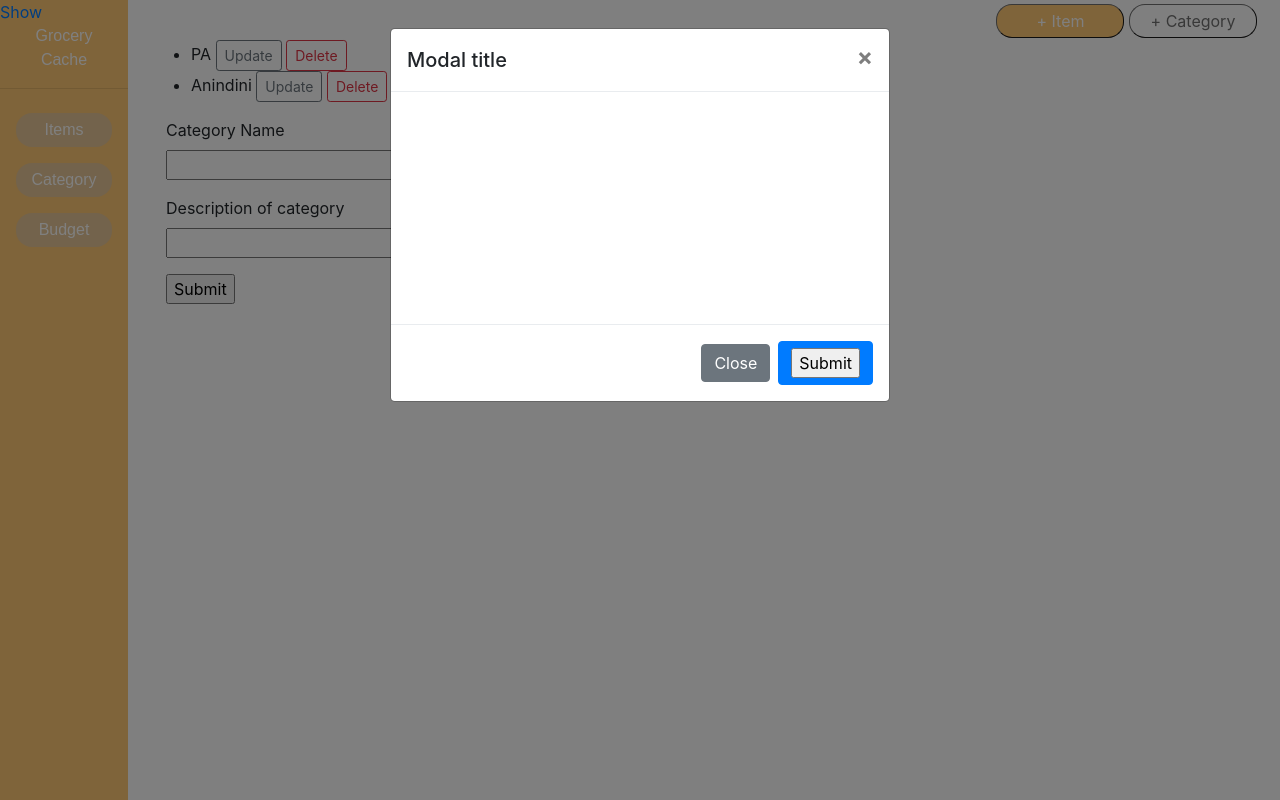
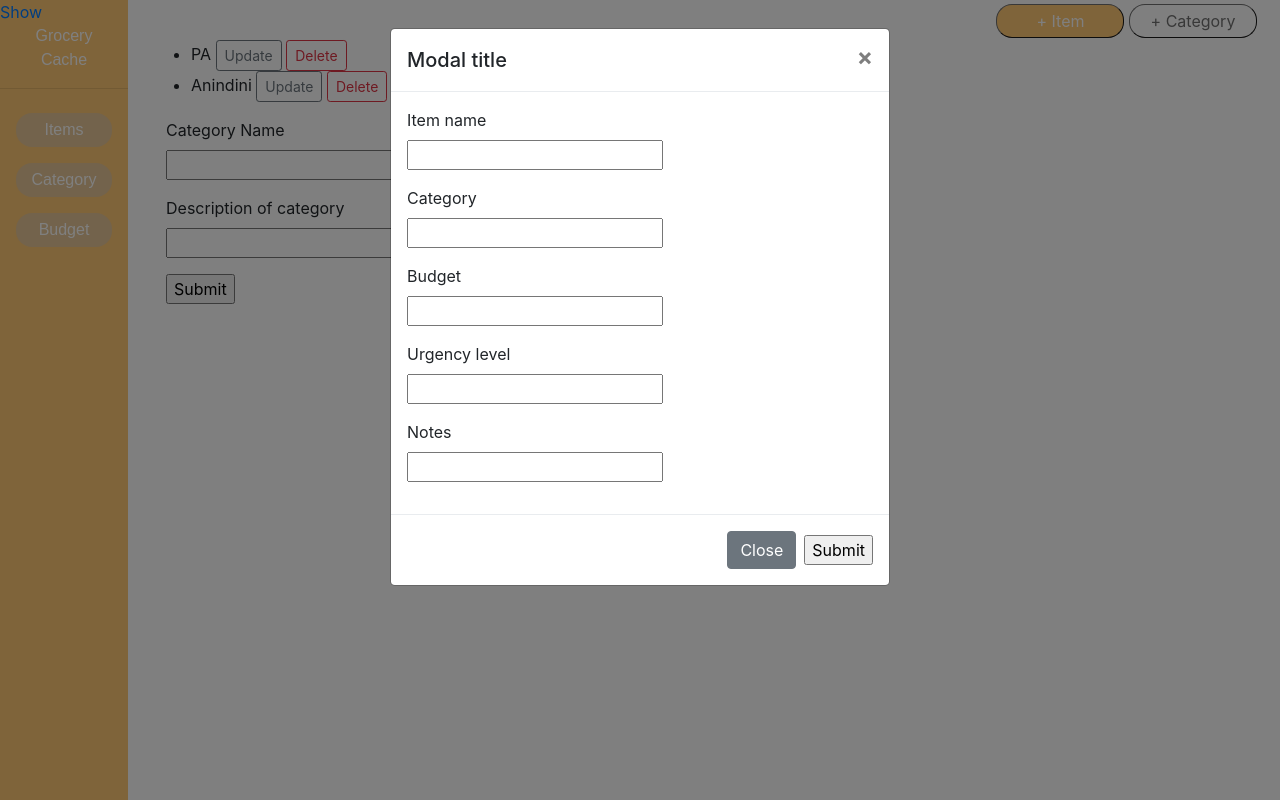
Before and after one commit to jessieAnhNguyen/Grocery-Cache, a Flask app: template application/templates/category.html in a window 1280 px wide, after a click on "+ Item". Run offline with Flask 2, Linux system fonts and the light colour scheme; the template is opened without the code that fills it: values that come from a table or form of the project are taken from there, others are empty; data comes from the database, SQL or seed files in the repository; both versions use the stored data as it was after the commit; form fields are guessed from the names that the template uses; some libraries are stand-ins or nearby versions.

Commit message:
Modals are appearing correct. Haven't checked functionality yet

```diff
--- a/application/categoryViews.py
+++ b/application/categoryViews.py
@@ -26,11 +26,11 @@ def viewAddCategory():
                 return "Error"
         else:
             categoryList = Category.query
-            return render_template("category.html", form=categoryForm, categoryList=categoryList)
+            return render_template("category.html", cform=categoryForm, categoryList=categoryList)
 
     else:
         categoryList = Category.query
-        return render_template("category.html", form=categoryForm, categoryList=categoryList)
+        return render_template("category.html", cform=categoryForm, categoryList=categoryList)
 
 
 # Update a category
--- a/application/templates/Components/addButtons.html
+++ b/application/templates/Components/addButtons.html
@@ -4,7 +4,7 @@
         <button type="button" id="addItem" data-toggle="modal" data-target="#staticBackdrop">
             + Item
         </button>
-        <button type="button" id="addCategory">
+        <button type="button" id="addCategory" data-toggle="modal" data-target="#categoryModal">
             + Category
         </button>
     </div>
@@ -21,10 +21,11 @@
                     <span aria-hidden="true">&times;</span>
                 </button>
             </div>
+            <form method="POST" action="/">
+
                 <div class="modal-body">
-                <div class="container">
-                    <form method="POST" action="/">
                     {{form.csrf_token}}
+
                     <p>
                         {{form.item_name.label}}<br />
                         {{form.item_name}}
@@ -66,15 +67,60 @@
                         {{form.notes}}
                     </p>
 
-                    </form>
 
-                </div>
+
 
                 </div>
                 <div class="modal-footer">
                     <button type="button" class="btn btn-secondary" data-dismiss="modal">Close</button>
-                <button type="button" class="btn btn-primary">{{form.submit}}</button>
+                    {{form.submit}}
+                </div>
+            </form>
         </div>
     </div>
 </div>
+
+
+
+<div class="modal fade" id="categoryModal" data-backdrop="static" data-keyboard="false" tabindex="-1"
+    aria-labelledby="staticBackdropLabel" aria-hidden="true">
+    <div class="modal-dialog">
+        <div class="modal-content">
+            <div class="modal-header">
+                <h5 class="modal-title" id="staticBackdropLabel">Modal title</h5>
+                <button type="button" class="close" data-dismiss="modal" aria-label="Close">
+                    <span aria-hidden="true">&times;</span>
+                </button>
             </div>
+            <form method="POST" action="/">
+
+                <div class="modal-body">
+                    {{cform.csrf_token}}
+                    <p>
+                        {{cform.category_name.label}}<br />
+                        {{cform.category_name}}
+                    </p>
+                    <ul>
+                        {%for error in cform.category_name.errors%}
+                        <li style="color:red">{{error}}</li>
+                        {%endfor%}
+                    </ul>
+                    <p>
+                        {{cform.description.label}}<br />
+                        {{cform.description}}
+                    </p>
+                    <ul>
+                        {%for error in cform.description.errors%}
+                        <li style="color:red">{{error}}</li>
+                        {%endfor%}
+                    </ul>
+
+                </div>
+                <div class="modal-footer">
+                    <button type="button" class="btn btn-secondary" data-dismiss="modal">Close</button>
+                    {{cform.submit}}
+                </div>
+            </form>
+        </div>
+    </div>
+</div>
--- a/application/templates/base.html
+++ b/application/templates/base.html
@@ -47,7 +47,9 @@
         <div id="page-content-wrapper">
             <section class="all-items">
                 <!-- The following is the main page -->
+
                 {% include "./Components/addButtons.html" %}
+
                 <!-- Button trigger modal -->
 
                 {% block modal %}
@@ -58,7 +60,7 @@
 
                 {% block content %}
                 <!-- List of items based on priority -->
-                {% block itemLists %}
+                {% block list_of_items %}
                 {% endblock %}
 
 
--- a/application/templates/category.html
+++ b/application/templates/category.html
@@ -15,27 +15,27 @@
 </ul>
 <div class="container">
     <form method="POST" action="/category">
-        {{form.csrf_token}}
+        {{cform.csrf_token}}
         <p>
-            {{form.category_name.label}}<br />
-            {{form.category_name}}
+            {{cform.category_name.label}}<br />
+            {{cform.category_name}}
         </p>
         <ul>
-            {%for error in form.category_name.errors%}
+            {%for error in cform.category_name.errors%}
             <li style="color:red">{{error}}</li>
             {%endfor%}
         </ul>
         <p>
-            {{form.description.label}}<br />
-            {{form.description}}
+            {{cform.description.label}}<br />
+            {{cform.description}}
         </p>
         <ul>
-            {%for error in form.description.errors%}
+            {%for error in cform.description.errors%}
             <li style="color:red">{{error}}</li>
             {%endfor%}
         </ul>
         <p>
-            {{form.submit}}
+            {{cform.submit}}
         </p>
 
     </form>
--- a/application/templates/index.html
+++ b/application/templates/index.html
@@ -5,7 +5,7 @@
 
 
 
-{%block itemLists%}
+{%block list_of_items%}
 <section class='itemLists'>
     <div class="card">
         <div class="card-header">
```
Also changed, not shown: application/views.py (+4 -4 lines), grocerycache.db. Lines whose indentation alone changed are shown as unchanged.
